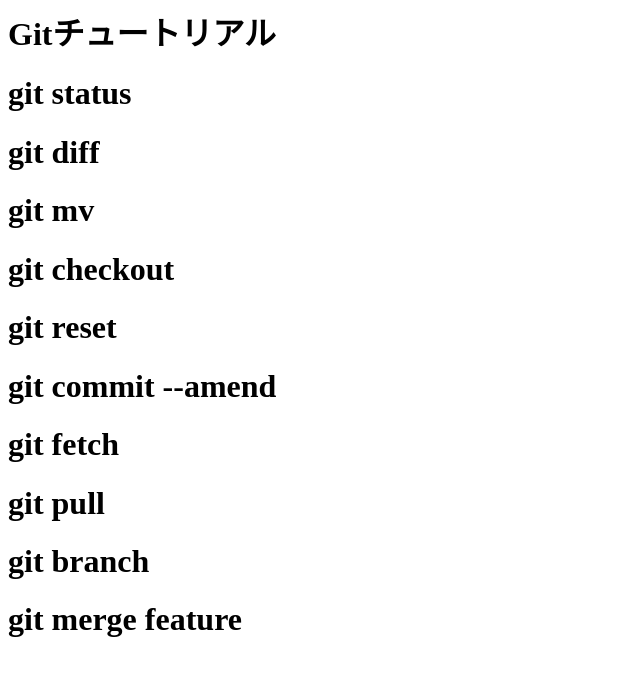
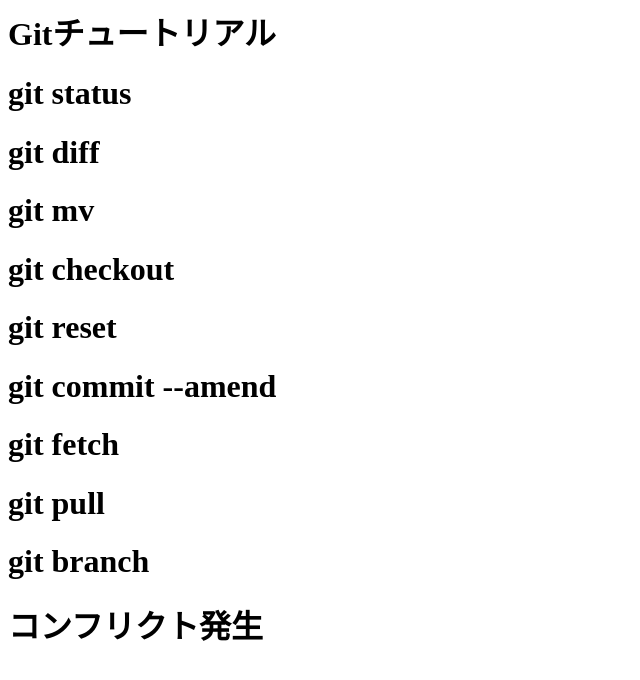
Before and after one commit to KoichiYanagisawa/apprentice, a plain HTML site: page week3-4/index.html in a window 1280 px wide. Shown: the whole page, without its empty margins (0-640 px from the left). Drawn offline with Linux system fonts and the light colour scheme.

Commit message:
コンフリクト発生用

```diff
--- a/week3-4/index.html
+++ b/week3-4/index.html
@@ -8,4 +8,4 @@
 <h1>git fetch</h1>
 <h1>git pull</h1>
 <h1>git branch</h1>
-<h1>git merge feature</h1>
+<h1>コンフリクト発生</h1>
```
